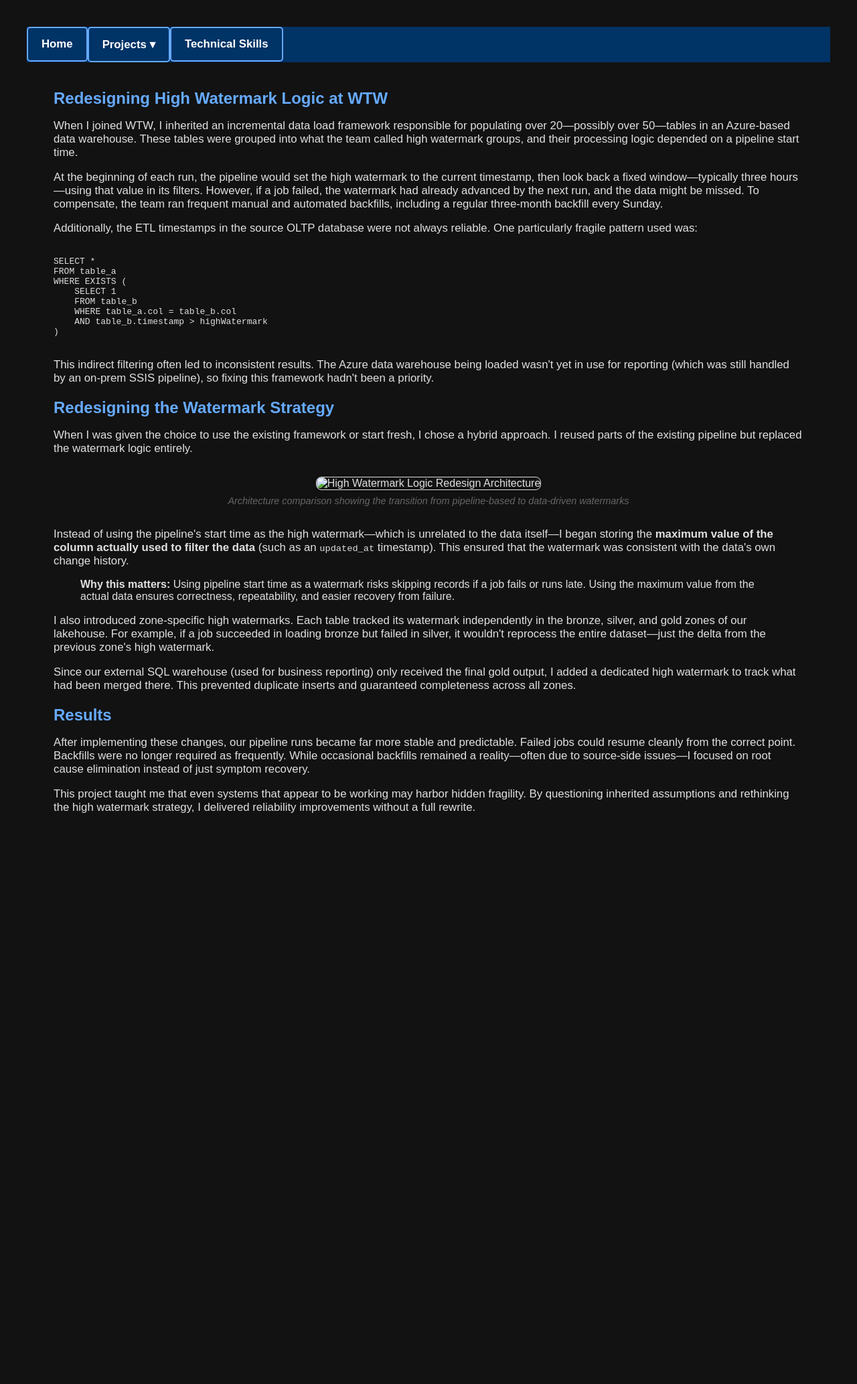
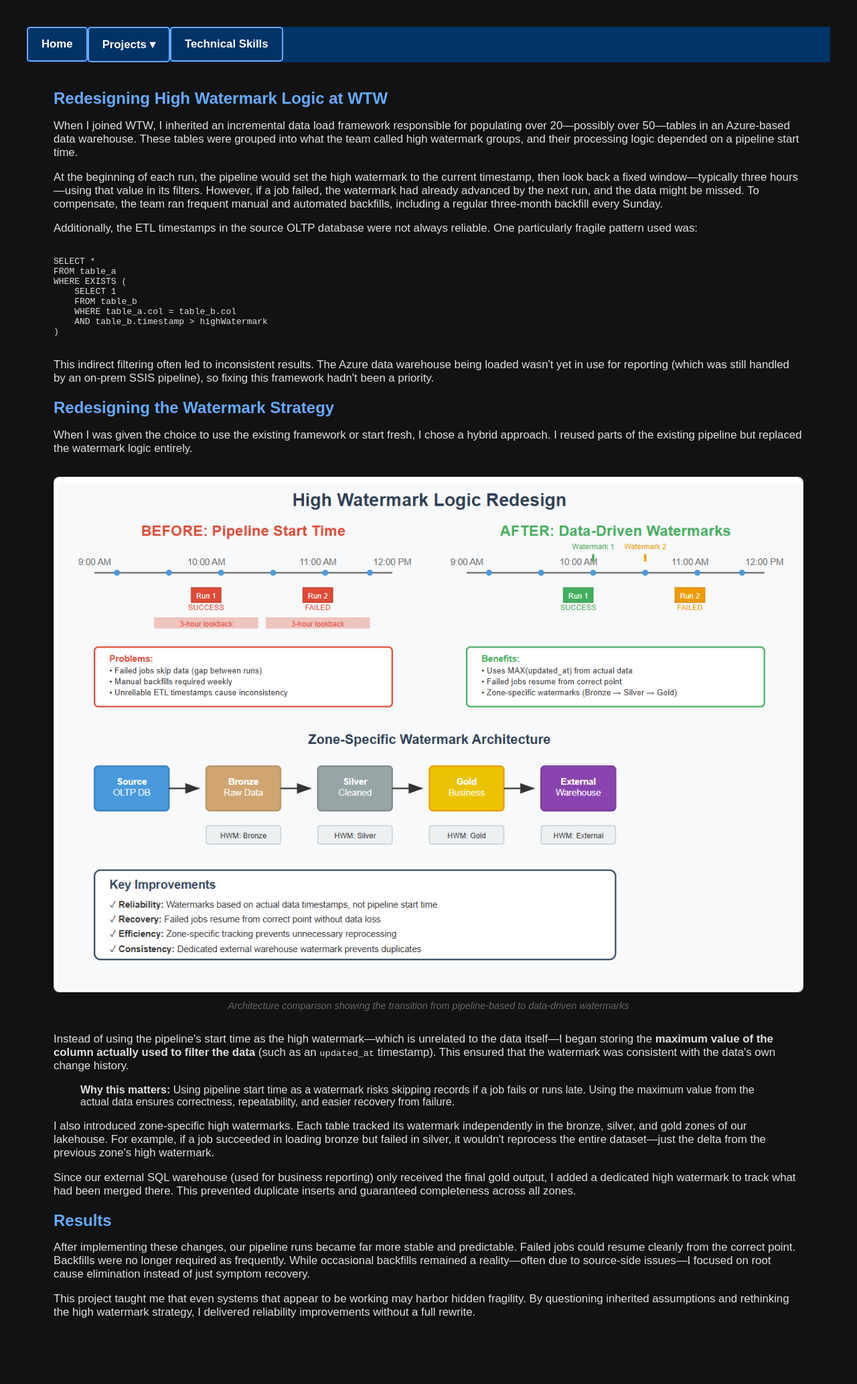
Before and after one commit to dgusty244/drewgustafson.github.io, a Jekyll site: the page built from projects/wtw/highwatermark.html, in a window 1280 px wide. Shown: the whole page at 67% size. Built offline with Jekyll 4.4.1, drawn with Linux system fonts in a browser that asks for light colours; before the commit the page ends 1312 px from its top, so only the background shows below that.

Commit message:
Update highwatermark.html

```diff
--- a/projects/wtw/highwatermark.html
+++ b/projects/wtw/highwatermark.html
@@ -23,7 +23,7 @@ WHERE EXISTS (
   <p>When I was given the choice to use the existing framework or start fresh, I chose a hybrid approach. I reused parts of the existing pipeline but replaced the watermark logic entirely.</p>
 
   <div class="diagram-container" style="text-align: center; margin: 2rem 0;">
-    <img src="images/watermark-redesign-architecture.png" alt="High Watermark Logic Redesign Architecture" style="max-width: 100%; height: auto; border: 1px solid #ddd; border-radius: 8px; box-shadow: 0 4px 8px rgba(0,0,0,0.1);">
+    <img src="{{ site.baseurl }}/images/watermark-redesign-architecture.png" alt="High Watermark Logic Redesign Architecture" style="max-width: 100%; height: auto; border: 1px solid #ddd; border-radius: 8px; box-shadow: 0 4px 8px rgba(0,0,0,0.1);">
     <p style="font-style: italic; color: #666; margin-top: 0.5rem; font-size: 0.9rem;">Architecture comparison showing the transition from pipeline-based to data-driven watermarks</p>
   </div>
 
```
